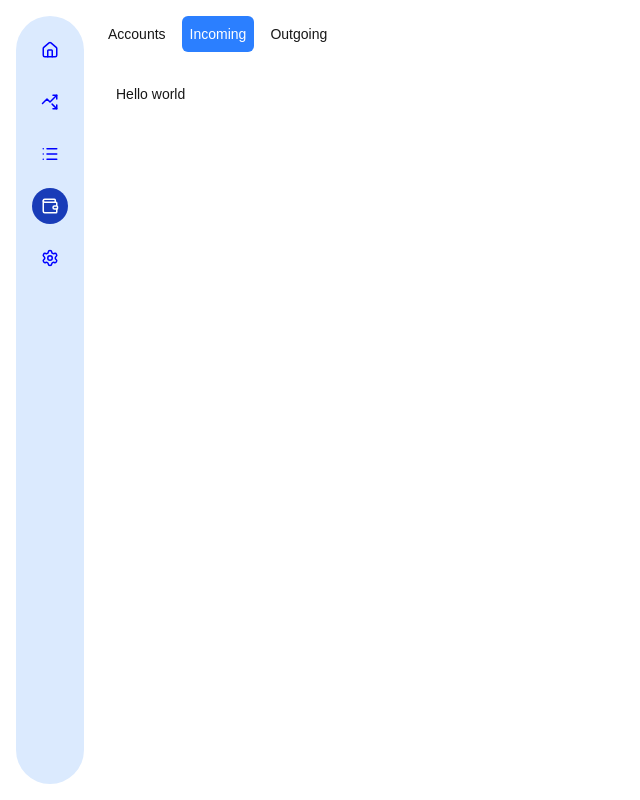
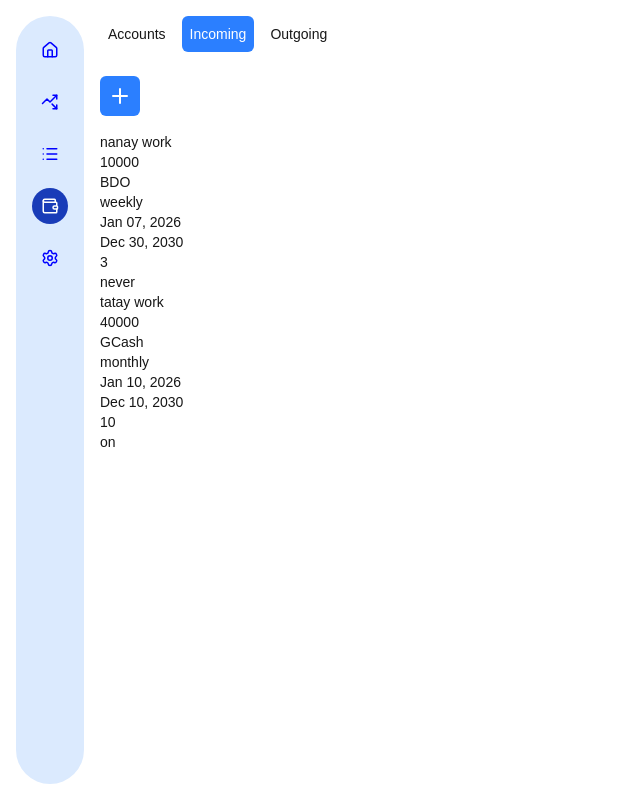
Before and after one commit to nathanelcorpuz/orium-finance-manager, a Next.js app: page /finances/incoming in a window 1280 px wide. Shown: the whole page, without its empty margins (0-640 px from the left). Built offline with nearby package versions, Linux system fonts and the light colour scheme.

Commit message:
incoming finances wip

```diff
--- /dev/null
+++ b/app/finances/incoming/_components/Add.tsx
@@ -0,0 +1,23 @@
+"use client";
+
+import { Plus } from "lucide-react";
+import { useState } from "react";
+import AddModal from "./AddModal";
+
+export default function Add() {
+  const [addModalOpen, setAddModalOpen] = useState(false);
+
+  return (
+    <>
+      <div>
+        <button
+          className="p-2 rounded-md bg-blue-500 hover:bg-blue-400 cursor-pointer"
+          onClick={() => setAddModalOpen(true)}
+        >
+          <Plus size={24} color="white" />
+        </button>
+      </div>
+      {addModalOpen && <AddModal setOpen={setAddModalOpen} />}
+    </>
+  );
+}
--- /dev/null
+++ b/app/finances/incoming/_components/AddModal.tsx
@@ -0,0 +1,41 @@
+import Modal from "@/app/_components/Modal";
+import { Dispatch, SetStateAction } from "react";
+
+export default function AddModal({
+  setOpen,
+}: {
+  setOpen: Dispatch<SetStateAction<boolean>>;
+}) {
+  return (
+    <Modal title="Add New Account" open={setOpen}>
+      <div className="p-4 gap-4 flex flex-col">
+        <div className="p-2 py-4 flex flex-col  bg-blue-100 rounded-lg">
+          <p>Name</p>
+          <input className="border-b py-1 focus:outline-none w-full" />
+        </div>
+        <div className="p-2 py-4 flex flex-col  bg-blue-100 rounded-lg">
+          <p>Amount</p>
+          <input className="border-b py-1 focus:outline-none w-full" />
+        </div>
+      </div>
+      <div className="flex justify-between p-4 gap-2">
+        <button
+          className="p-2 w-full border border-black rounded-lg cursor-pointer hover:bg-gray-200"
+          onClick={() => {
+            setOpen(false);
+          }}
+        >
+          Cancel
+        </button>
+        <button
+          className="p-2 w-full border border-black rounded-lg cursor-pointer hover:bg-gray-200"
+          onClick={() => {
+            setOpen(false);
+          }}
+        >
+          Submit
+        </button>
+      </div>
+    </Modal>
+  );
+}
--- /dev/null
+++ b/app/finances/incoming/_components/IncomingList.tsx
@@ -0,0 +1,41 @@
+import { Account, Finance } from "@/utils/types";
+import { format } from "date-fns";
+
+export default function IncomingList({
+  list,
+  accounts,
+}: {
+  list: Finance[];
+  accounts: Account[];
+}) {
+  return (
+    <div>
+      {list.map((incoming) => {
+        return (
+          <div key={incoming.id}>
+            <p>{incoming.name}</p>
+            <p>{incoming.amount}</p>
+            <p>
+              {accounts.find((a) => incoming.account === a.id)?.name ||
+                "No account linked"}
+            </p>
+            <p>{incoming.frequency}</p>
+            <p>{format(incoming.startDate, "MMM dd, yyyy")}</p>
+            <p>{format(incoming.endDate, "MMM dd, yyyy")}</p>
+            <p>{incoming.daysOfWeek}</p>
+            <p>{incoming.dayOfMonth}</p>
+            <p>{incoming.customFrequency}</p>
+            <p>{incoming.customFrequencyNumber}</p>
+            <p>{incoming.ends}</p>
+            <p>
+              {incoming.endsOnDate !== null
+                ? format(incoming.endsOnDate, "MMM dd, yyyy")
+                : null}
+            </p>
+            <p>{incoming.endsAfterOccurrences}</p>
+          </div>
+        );
+      })}
+    </div>
+  );
+}
--- a/app/finances/incoming/page.tsx
+++ b/app/finances/incoming/page.tsx
@@ -1,9 +1,13 @@
+import { mockIncoming } from "@/utils/mockIncoming";
+import Add from "./_components/Add";
+import IncomingList from "./_components/IncomingList";
+import { mockAccounts } from "@/utils/mockAccounts";
+
 export default function Incoming() {
   return (
-    <main className="p-4">
-      <div>
-        <p>Hello world</p>
-      </div>
+    <main className="flex flex-col gap-4 pt-2">
+      <Add />
+      <IncomingList list={mockIncoming} accounts={mockAccounts} />
     </main>
   );
 }
--- a/app/transactions/_components/TransactionsSection.tsx
+++ b/app/transactions/_components/TransactionsSection.tsx
@@ -27,13 +27,13 @@ export default function TransactionsSection({
   const [filterModalOpen, setFilterModalOpen] = useState(false);
 
   return (
-    <div className="flex flex-col justify-between h-180 bg-blue-100 p-4 rounded-xl">
-      <div className="flex gap-2 justify-between">
+    <div className="flex flex-col justify-between h-180 rounded-xl">
+      <div className="flex gap-2 justify-between items-center">
         <p className="text-sm text-gray-500">Future Transactions</p>
         <FilterSection setModalOpen={setFilterModalOpen} />
         {filterModalOpen && <FilterModal setModalOpen={setFilterModalOpen} />}
       </div>
-      <div className="flex p-2">
+      <div className="flex p-2 text-gray-400">
         <p className="w-[20%]">Name</p>
         <p className="w-[20%]">Amount</p>
         <p className="w-[20%]">Due Date</p>
--- /dev/null
+++ b/utils/mockIncoming.ts
@@ -0,0 +1,38 @@
+import { Finance } from "./types";
+
+export const mockIncoming = [
+  {
+    id: 0,
+    name: "nanay work",
+    amount: 10000,
+    account: "0",
+    direction: "incoming",
+    frequency: "weekly",
+    startDate: new Date("January 7, 2026"),
+    endDate: new Date("Dec 30, 2030"),
+    daysOfWeek: [3],
+    dayOfMonth: null,
+    customFrequency: null,
+    customFrequencyNumber: null,
+    ends: "never",
+    endsOnDate: null,
+    endsAfterOccurrences: null,
+  },
+  {
+    id: 1,
+    name: "tatay work",
+    amount: 40000,
+    account: "2",
+    direction: "incoming",
+    frequency: "monthly",
+    startDate: new Date("January 10, 2026"),
+    endDate: new Date("Dec 10, 2030"),
+    daysOfWeek: null,
+    dayOfMonth: 10,
+    customFrequency: null,
+    customFrequencyNumber: null,
+    ends: "on",
+    endsOnDate: null,
+    endsAfterOccurrences: null,
+  },
+] as Finance[];
--- a/utils/types.ts
+++ b/utils/types.ts
@@ -26,11 +26,11 @@ export interface Finance {
   frequency: "daily" | "weekly" | "monthly" | "yearly";
   startDate: Date;
   endDate: Date;
-  daysOfWeek: DayOfWeek[];
-  dayOfMonth: number;
-  customFrequency: "days" | "weeks" | "months" | "years";
-  customFrequencyNumber: number;
+  daysOfWeek: DayOfWeek[] | null;
+  dayOfMonth: number | null;
+  customFrequency: "days" | "weeks" | "months" | "years" | null;
+  customFrequencyNumber: number | null;
   ends: "never" | "on" | "after";
-  endsOnDate: Date;
-  endsAfterOccurrences: number;
+  endsOnDate: Date | null;
+  endsAfterOccurrences: number | null;
 }
```
